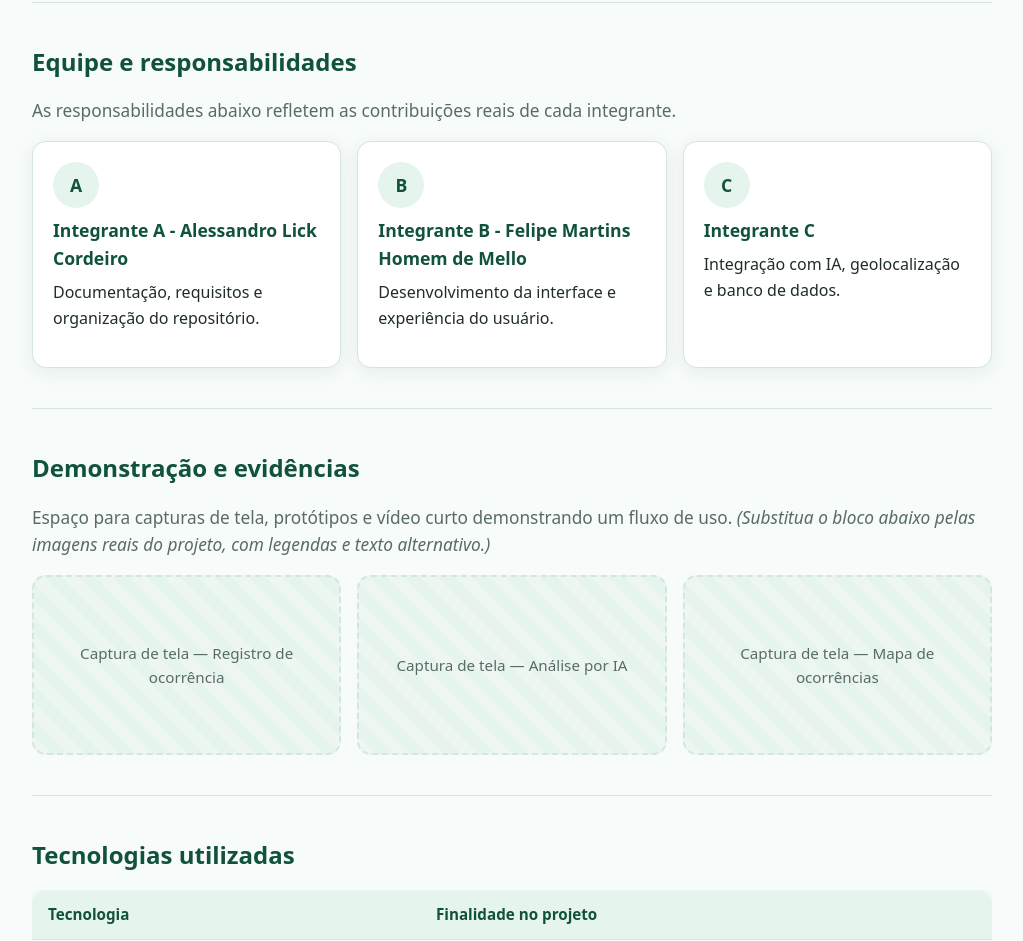
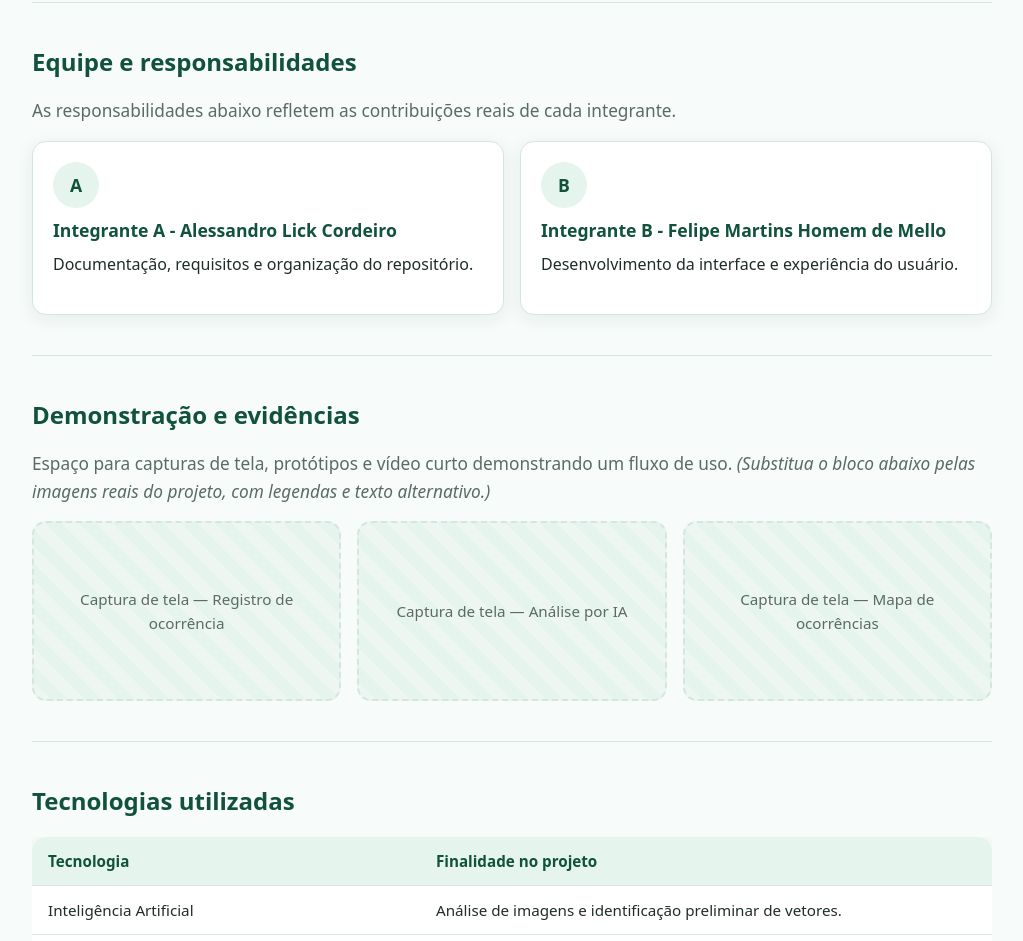
Before and after one commit to felipe-mello-ifpr/vetor-alerta, a plain HTML site: page index.html in a window 1280 px wide. Shown: the part 2399-3340 px from the top of the page, without its empty margins (128-1151 px from the left). Drawn offline with Linux system fonts and the light colour scheme.

Commit message:
Remove Integrante C card from index.html
Removed card for Integrante C from the team section.

```diff
--- a/index.html
+++ b/index.html
@@ -440,12 +440,6 @@
           <h3>Integrante B - Felipe Martins Homem de Mello</h3>
           <p>Desenvolvimento da interface e experiência do usuário.</p>
         </div>
-        <div class="card">
-          <div class="avatar" aria-hidden="true">C</div>
-          <h3>Integrante C</h3>
-          <p>Integração com IA, geolocalização e banco de dados.</p>
-        </div>
-      </div>
     </section>
 
     <section id="demonstracao" aria-labelledby="titulo-demonstracao">
```
